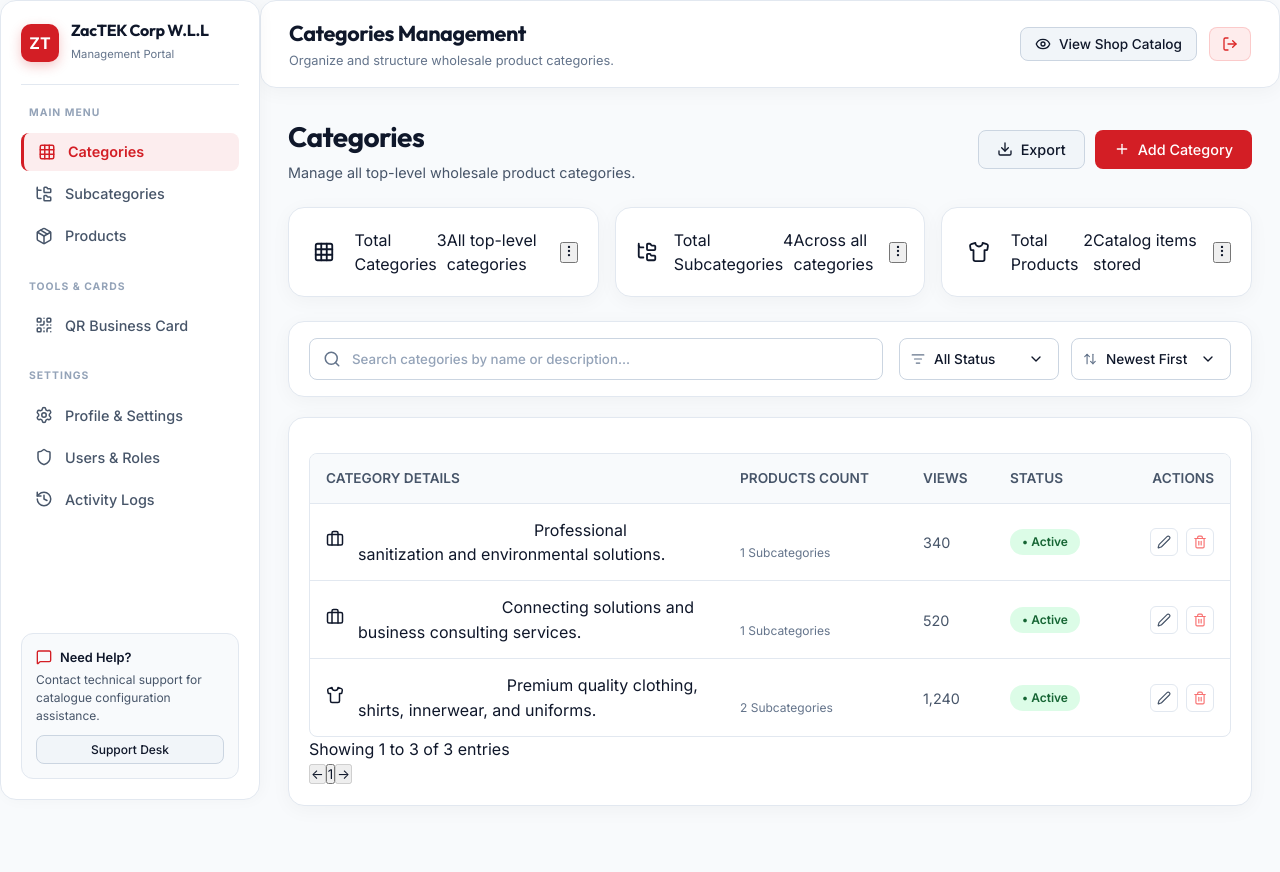
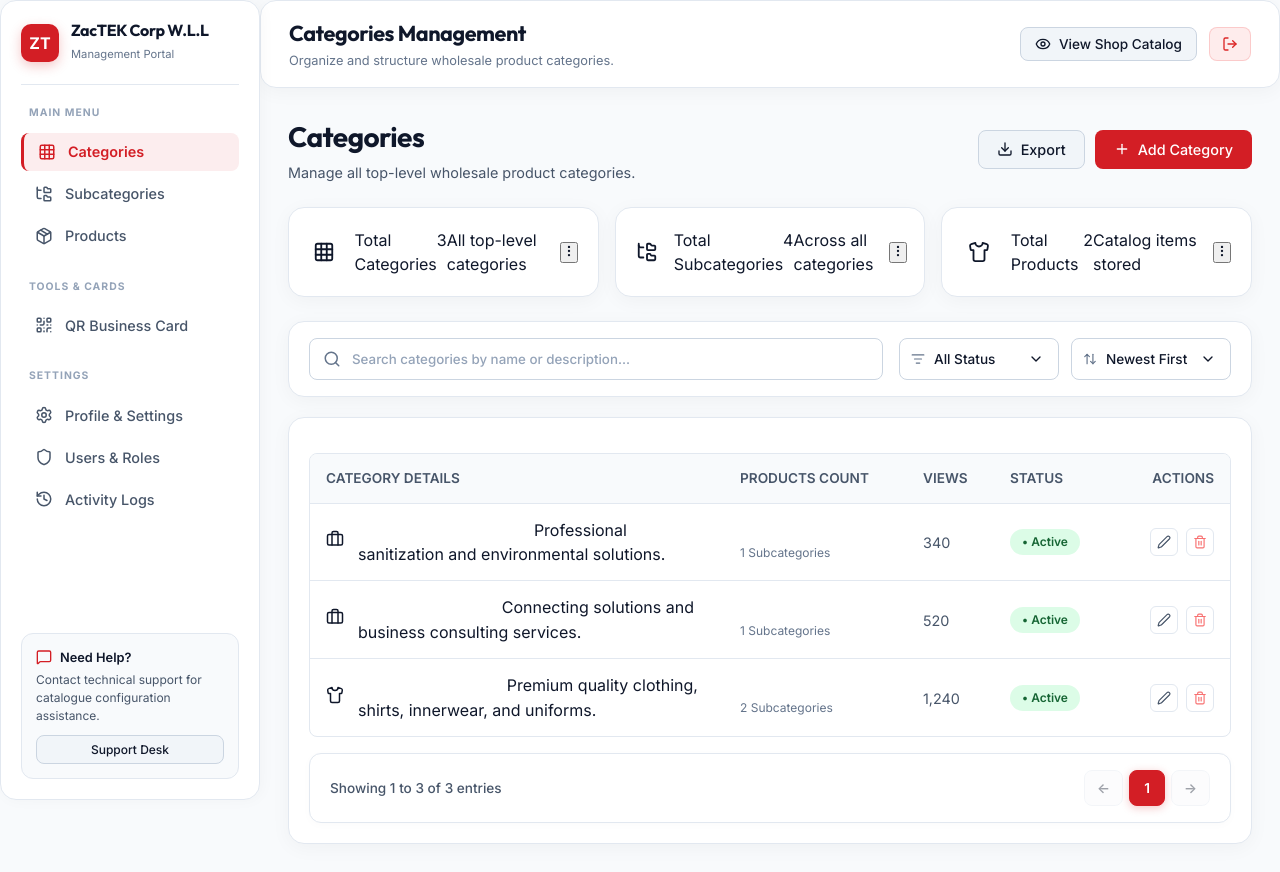
Before and after one commit to pandukayala2-maker/zacteckfrontend, a React (Vite) app: page / in a window 1280 px wide. Both pictures are taken after a click on the button "Admin Login". Before the commit the page ends 834 px from the top, so only its background shows below. Built offline with nearby package versions, Linux system fonts and the light colour scheme; no server answers; the HTML template or start-up script is replaced by a standard one.

Commit message:
Style table pagination footer and action buttons with high-contrast clean layout

```diff
--- a/src/index.css
+++ b/src/index.css
@@ -292,3 +292,67 @@ select option:hover, select option:focus, select option:active, select option:ch
   fontSize: 0.7rem;
   color: '#94a3b8';
 }
+
+/* Modern Clean Table Pagination Footer */
+.pagination-container {
+  display: flex;
+  align-items: center;
+  justify-content: space-between;
+  padding: 16px 20px;
+  margin-top: 16px;
+  background-color: #ffffff;
+  border: 1px solid #e2e8f0;
+  border-radius: 12px;
+  box-shadow: 0 2px 10px rgba(0, 0, 0, 0.02);
+  flex-wrap: wrap;
+  gap: 12px;
+}
+
+.pagination-info {
+  font-size: 0.85rem;
+  font-weight: 500;
+  color: #475569;
+}
+
+.pagination-actions {
+  display: flex;
+  align-items: center;
+  gap: 6px;
+}
+
+.pagination-btn {
+  display: inline-flex;
+  align-items: center;
+  justify-content: center;
+  min-width: 36px;
+  height: 36px;
+  padding: 0 12px;
+  border-radius: 8px;
+  border: 1px solid #cbd5e1;
+  background-color: #ffffff;
+  color: #0f172a;
+  font-size: 0.85rem;
+  font-weight: 600;
+  cursor: pointer;
+  transition: all var(--transition-fast);
+}
+
+.pagination-btn:hover:not(:disabled) {
+  background-color: #f1f5f9;
+  border-color: #94a3b8;
+  color: #0f172a;
+}
+
+.pagination-btn.active {
+  background-color: #d31e25;
+  border-color: #d31e25;
+  color: #ffffff;
+  box-shadow: 0 2px 8px rgba(211, 30, 37, 0.25);
+}
+
+.pagination-btn:disabled {
+  opacity: 0.4;
+  cursor: not-allowed;
+  background-color: #f8fafc;
+  border-color: #e2e8f0;
+}
```
Also changed, not shown: 1 other file (tests, documents, lock files or other folders).
